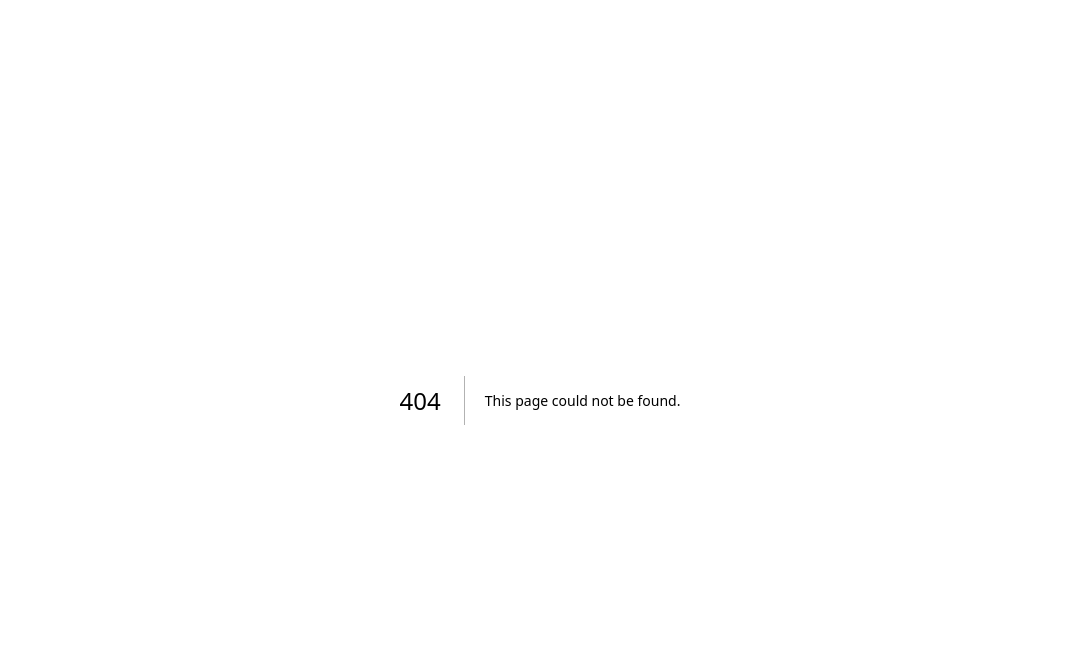
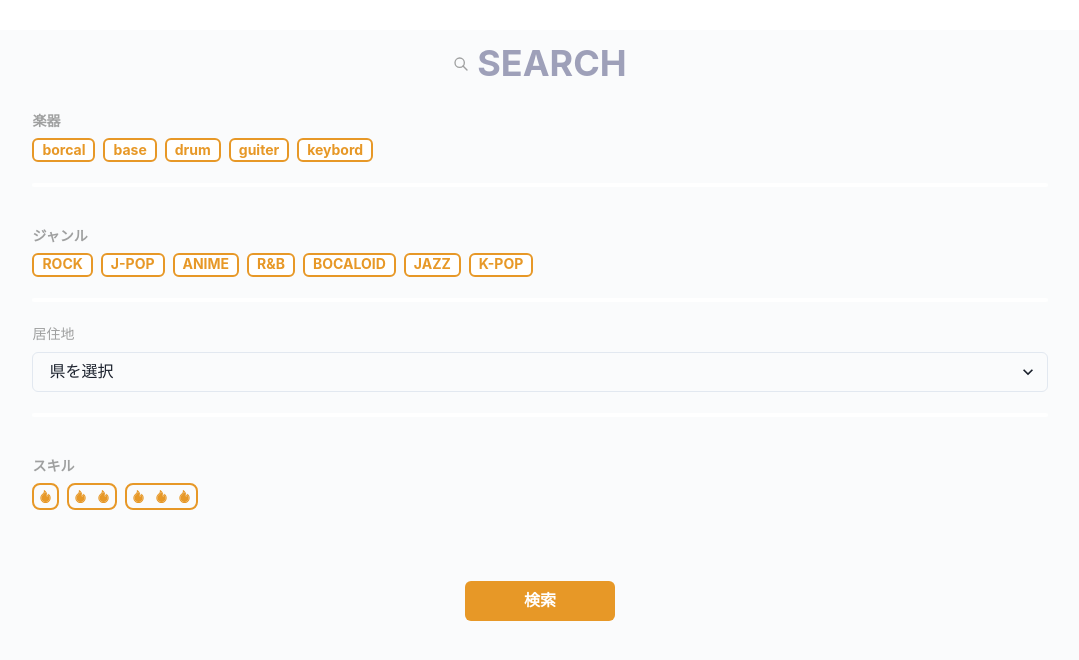
Before and after one commit to Mu-munn/recochoku, a Next.js app in the folder web/: page /serchPage in a window 1280 px wide. Before the commit this address had no page. Shown: the top 660 px of the page, without its empty margins (100-1179 px from the left). Built offline with nearby package versions, Linux system fonts and the light colour scheme.

Commit message:
serchPageを作成

```diff
--- /dev/null
+++ b/web/components/SerchPage/InstrmentInput.tsx
@@ -0,0 +1,54 @@
+import { Box, Flex, Heading, HStack, Tag, Wrap } from '@chakra-ui/react'
+import { useState } from 'react'
+import { Colors } from '../../src/utils/color'
+
+type SearchInputProps = {
+  tags: string[]
+  title: string
+}
+export const SearchInput = (props: SearchInputProps) => {
+  const { tags, title } = props
+
+  return (
+    <>
+      <Box mt={5} w={'100%'}>
+        <Heading fontSize={'14px'} color={Colors.heading_sub}>
+          {title}
+        </Heading>
+
+        <Wrap gap={2} mt={2}>
+          {tags.map((tag) => (
+            <InstrmentTag text={tag} key={tag} />
+          ))}
+        </Wrap>
+      </Box>
+    </>
+  )
+}
+
+type InstrmentTagProps = {
+  text: string
+}
+export const InstrmentTag = (props: InstrmentTagProps) => {
+  const { text } = props
+  const [isSelected, setIsSelected] = useState(false)
+  return (
+    <>
+      <Tag
+        fontWeight={'bold'}
+        size={'md'}
+        variant={'solid'}
+        border="2px"
+        borderColor={isSelected ? Colors.button_main : Colors.button_main}
+        bg={isSelected ? Colors.button_main : 'white'}
+        color={isSelected ? 'white' : Colors.button_main}
+        onClick={(e) => {
+          setIsSelected(!isSelected)
+          console.log('text')
+        }}
+      >
+        {text}
+      </Tag>
+    </>
+  )
+}
--- /dev/null
+++ b/web/components/SerchPage/PlaceInput.tsx
@@ -0,0 +1,18 @@
+import { FormControl, FormLabel, Select } from '@chakra-ui/react'
+import { Colors } from '../../src/utils/color'
+
+export const PlaceInput = () => {
+  const countries = ['北海道', '青森', '岩手', '東京', '名古屋']
+  return (
+    <FormControl>
+      <FormLabel fontSize={'14px'} color={Colors.heading_sub}>
+        居住地
+      </FormLabel>
+      <Select placeholder="県を選択">
+        {countries.map((country) => {
+          return <option key={country}>{country}</option>
+        })}
+      </Select>
+    </FormControl>
+  )
+}
--- /dev/null
+++ b/web/components/SerchPage/SectionLine.tsx
@@ -0,0 +1,16 @@
+import { Center, Box } from '@chakra-ui/react'
+
+export const SectionLine = () => {
+  return (
+    <>
+      <Center width={'100%'} h={'30px'}>
+        <Box
+          width={'100%'}
+          border={'2px'}
+          borderRadius={'lg'}
+          borderColor={'white'}
+        ></Box>
+      </Center>
+    </>
+  )
+}
--- /dev/null
+++ b/web/components/SerchPage/SkillInput.tsx
@@ -0,0 +1,43 @@
+import { Box, Heading, Wrap, HStack } from '@chakra-ui/react'
+import { AiTwotoneFire } from 'react-icons/ai'
+import { Colors } from '../../src/utils/color'
+
+export const SkillInput = () => {
+  return (
+    <Box mt={5} w={'100%'}>
+      <Heading fontSize={'14px'} color={Colors.heading_sub}>
+        スキル
+      </Heading>
+
+      <Wrap gap={0} mt={2}>
+        <Box
+          border={'2px'}
+          borderColor={Colors.button_main}
+          borderRadius={'lg'}
+          p={1}
+        >
+          <AiTwotoneFire color={Colors.button_main} size={'15px'} />
+        </Box>
+        <HStack
+          border={'2px'}
+          borderColor={Colors.button_main}
+          borderRadius={'lg'}
+          p={1}
+        >
+          <AiTwotoneFire color={Colors.button_main} size={'15px'} />
+          <AiTwotoneFire color={Colors.button_main} size={'15px'} />
+        </HStack>
+        <HStack
+          border={'2px'}
+          borderColor={Colors.button_main}
+          borderRadius={'lg'}
+          p={1}
+        >
+          <AiTwotoneFire color={Colors.button_main} size={'15px'} />
+          <AiTwotoneFire color={Colors.button_main} size={'15px'} />
+          <AiTwotoneFire color={Colors.button_main} size={'15px'} />
+        </HStack>
+      </Wrap>
+    </Box>
+  )
+}
--- a/web/package.json
+++ b/web/package.json
@@ -15,7 +15,8 @@
     "framer-motion": "^7.6.6",
     "next": "13.0.3",
     "react": "18.2.0",
-    "react-dom": "18.2.0"
+    "react-dom": "18.2.0",
+    "react-icons": "^4.6.0"
   },
   "devDependencies": {
     "@types/node": "18.11.9",
--- /dev/null
+++ b/web/pages/serchPage/index.tsx
@@ -0,0 +1,69 @@
+import { HStack, Box, VStack, Heading, Center, Button } from '@chakra-ui/react'
+import { SearchInput } from '../../components/SerchPage/instrmentInput'
+import { SectionLine } from '../../components/SerchPage/SectionLine'
+import { Colors } from '../../src/utils/color'
+import { TbSearch } from 'react-icons/tb'
+import { PlaceInput } from '../../components/SerchPage/placeInput'
+import { SkillInput } from '../../components/SerchPage/SkillInput'
+
+const serchPage = () => {
+  const sectionMargin = '30px'
+  return (
+    <>
+      <Box w={'100%'}>
+        <Box h={sectionMargin}></Box>
+        <SerchForm />
+      </Box>
+    </>
+  )
+}
+export default serchPage
+
+export const SerchForm = (props: any) => {
+  const sectionMargin = '30px'
+  const { ...rest } = props
+  const instrument = ['borcal', 'base', 'drum', 'guiter', 'keybord']
+  const genres = ['ROCK', 'J-POP', 'ANIME', 'R&B', 'BOCALOID', 'JAZZ', 'K-POP']
+
+  return (
+    <>
+      <VStack>
+        <Box
+          minH={'200px'}
+          w={'90%'}
+          bg={Colors.background_sub}
+          borderRadius={'lg'}
+          p={3}
+        >
+          <VStack w={'90%'} m={'0 auto'}>
+            <Center>
+              <HStack>
+                <TbSearch color={Colors.heading_sub} />
+                <Heading color={Colors.heading_main}>SEARCH</Heading>
+              </HStack>
+            </Center>
+            <SearchInput tags={instrument} title={'楽器'} />
+            <SectionLine />
+            <SearchInput tags={genres} title={'ジャンル'} />
+            <SectionLine />
+            <PlaceInput />
+            <SectionLine />
+            <SkillInput></SkillInput>
+            <Box h={'25px'}></Box>
+            <Button
+              mt={'30px'}
+              h={'40px'}
+              w={'150px'}
+              bg={Colors.button_main}
+              color={'white'}
+              mb={5}
+            >
+              検索
+            </Button>
+            <Box h={'15px'}></Box>
+          </VStack>
+        </Box>
+      </VStack>
+    </>
+  )
+}
--- /dev/null
+++ b/web/src/utils/color.ts
@@ -0,0 +1,18 @@
+export const color_main = '#f5c53a'
+export const background_1 = '#f2f2f2'
+
+// ColorsだとChakra-uiのimportと被るから、違う名前の方が良かった
+export const Colors = {
+  // text
+  text_main: '#333333',
+
+  // heading
+  heading_main: '#9ea0b9',
+  heading_sub: '#9fa0a0',
+
+  // background
+  background_sub: '#fafbfc',
+
+  // button
+  button_main: '#e79827',
+}
```
Also changed, not shown: web/pages/index.tsx (+6 -3 lines), 1 other file (tests, documents, lock files or other folders).
